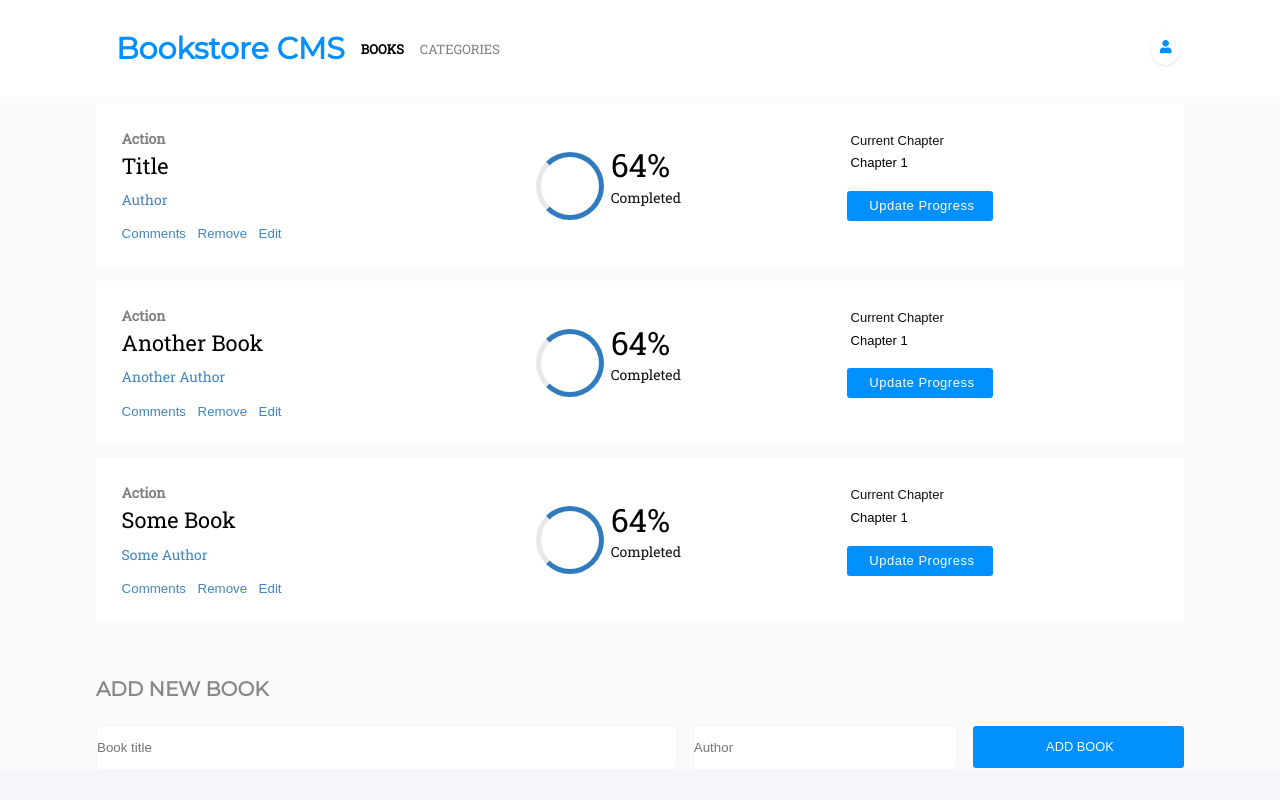
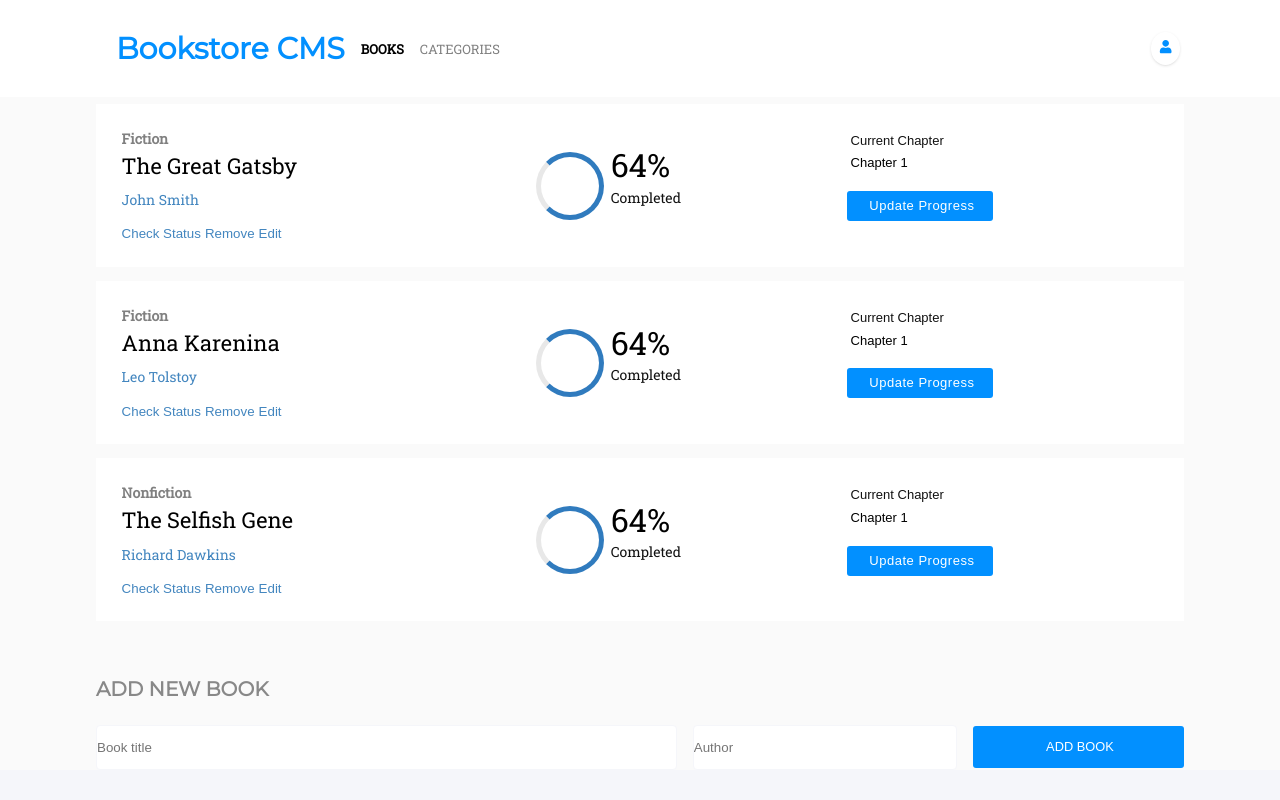
Before and after one commit to ambrose-kibet/react-bookstore, a React (Vite) app: page / in a window 1280 px wide. Built offline with nearby package versions, Linux system fonts and the light colour scheme.

Commit message:
use removebook and addbook functionality in app

```diff
--- a/src/components/Book.jsx
+++ b/src/components/Book.jsx
@@ -1,20 +1,36 @@
 import PropTypes from 'prop-types';
+import { useDispatch } from 'react-redux';
+import { removeBook } from '../redux/books/books';
+import { checkStatus } from '../redux/categories/categories';
 
-const Book = ({ title, author }) => (
+const Book = ({
+  title, author, category, item_id: itemId,
+}) => {
+  const dispatch = useDispatch();
+
+  return (
     <article className="single-book">
       <div className="card">
         <div className="card-header">
-        <h5>Action</h5>
+          <h5>{category}</h5>
         </div>
         <div className="card-body">
           <h4 className="book-title">{title}</h4>
           <p>{author}</p>
         </div>
         <div className="card-footer">
-        <button type="button" className="btn">
-          comments
+          <button
+            type="button"
+            className="btn"
+            onClick={() => dispatch(checkStatus())}
+          >
+            Check Status
           </button>
-        <button type="button" className="btn">
+          <button
+            type="button"
+            className="btn"
+            onClick={() => dispatch(removeBook(itemId))}
+          >
             remove
           </button>
           <button type="button" className="btn">
@@ -38,8 +54,15 @@ const Book = ({ title, author }) => (
       </div>
     </article>
   );
+};
 Book.propTypes = {
   title: PropTypes.string.isRequired,
   author: PropTypes.string.isRequired,
+  category: PropTypes.string,
+  item_id: PropTypes.string.isRequired,
 };
+Book.defaultProps = {
+  category: 'Action',
+};
+
 export default Book;
--- a/src/components/Form.jsx
+++ b/src/components/Form.jsx
@@ -1,10 +1,50 @@
-const Form = () => (
-  <form className="form">
+import { useState } from 'react';
+import { useDispatch } from 'react-redux';
+import { addBook } from '../redux/books/books';
+
+const Form = () => {
+  const [inputData, setInputData] = useState({
+    title: '',
+    author: '',
+    item_id: '',
+  });
+  const dispatch = useDispatch();
+  const handleSubmit = (e) => {
+    e.preventDefault();
+    if (!inputData.title || !inputData.author) return;
+    const tempId = new Date().getTime();
+    inputData.item_id = tempId.toString();
+    dispatch(addBook(inputData));
+    setInputData({
+      title: '',
+      author: '',
+      item_id: '',
+    });
+  };
+  const handleChange = (e) => {
+    setInputData({ ...inputData, [e.target.name]: e.target.value });
+  };
+  return (
+    <form className="form" onSubmit={handleSubmit}>
       <h4 className="form-title">ADD NEW BOOK</h4>
       <div className="form-control">
-      <input type="text" placeholder="Book title" className="form-input" />
+        <input
+          type="text"
+          placeholder="Book title"
+          className="form-input"
+          name="title"
+          value={inputData.title}
+          onChange={(e) => handleChange(e)}
+        />
 
-      <input type="text" placeholder="Author" className="form-input" />
+        <input
+          type="text"
+          placeholder="Author"
+          className="form-input"
+          name="author"
+          value={inputData.author}
+          onChange={(e) => handleChange(e)}
+        />
 
         <button type="submit" className="btn btn-primary">
           ADD BOOK
@@ -12,4 +52,5 @@ const Form = () => (
       </div>
     </form>
   );
+};
 export default Form;
--- /dev/null
+++ b/src/data.jsx
@@ -0,0 +1,21 @@
+const bookData = [
+  {
+    item_id: 'item1',
+    title: 'The Great Gatsby',
+    author: 'John Smith',
+    category: 'Fiction',
+  },
+  {
+    item_id: 'item2',
+    title: 'Anna Karenina',
+    author: 'Leo Tolstoy',
+    category: 'Fiction',
+  },
+  {
+    item_id: 'item3',
+    title: 'The Selfish Gene',
+    author: 'Richard Dawkins',
+    category: 'Nonfiction',
+  },
+];
+export default bookData;
--- a/src/pages/BoksPage.jsx
+++ b/src/pages/BoksPage.jsx
@@ -1,12 +1,22 @@
+import { useSelector } from 'react-redux';
 import Book from '../components/Book';
 import Form from '../components/Form';
 
-const BoksPage = () => (
-  <section className="section-container">
-    <Book title="title" author="author" />
-    <Book title="another book" author=" another author" />
-    <Book title="some book" author=" some author" />
-    <Form />
-  </section>
-);
+const BoksPage = () => {
+  const { books } = useSelector((store) => store.books);
+  return (
+    <section className="section-container">
+      {books.map((book) => (
+        <Book
+          key={book.item_id}
+          title={book.title}
+          author={book.author}
+          item_id={book.item_id}
+          category={book.category}
+        />
+      ))}
+      <Form />
+    </section>
+  );
+};
 export default BoksPage;
--- a/src/redux/books/books.jsx
+++ b/src/redux/books/books.jsx
@@ -1,6 +1,8 @@
 import { createSlice } from '@reduxjs/toolkit';
+import bookData from '../../data';
+
 const initialState = {
-  books: [],
+  books: [...bookData],
 };
 
 const booksSlice = createSlice({
@@ -11,7 +13,7 @@ const booksSlice = createSlice({
       state.books = [...state.books, payload];
     },
     removeBook: (state, { payload }) => {
-      state.books = state.books.filter((item) => item.id !== payload);
+      state.books = state.books.filter((item) => item.item_id !== payload);
     },
   },
 });
```
Lines whose indentation alone changed are shown as unchanged.
